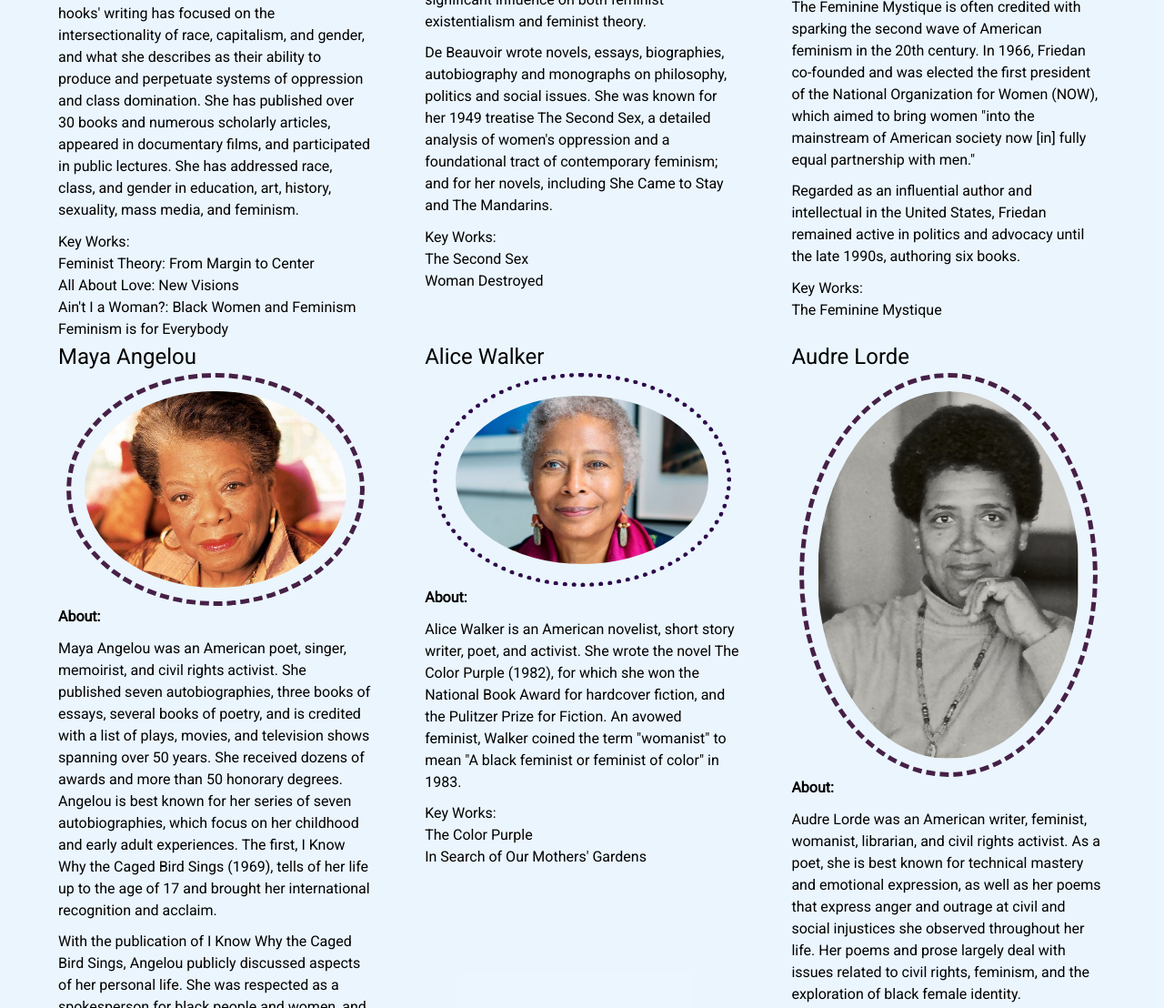
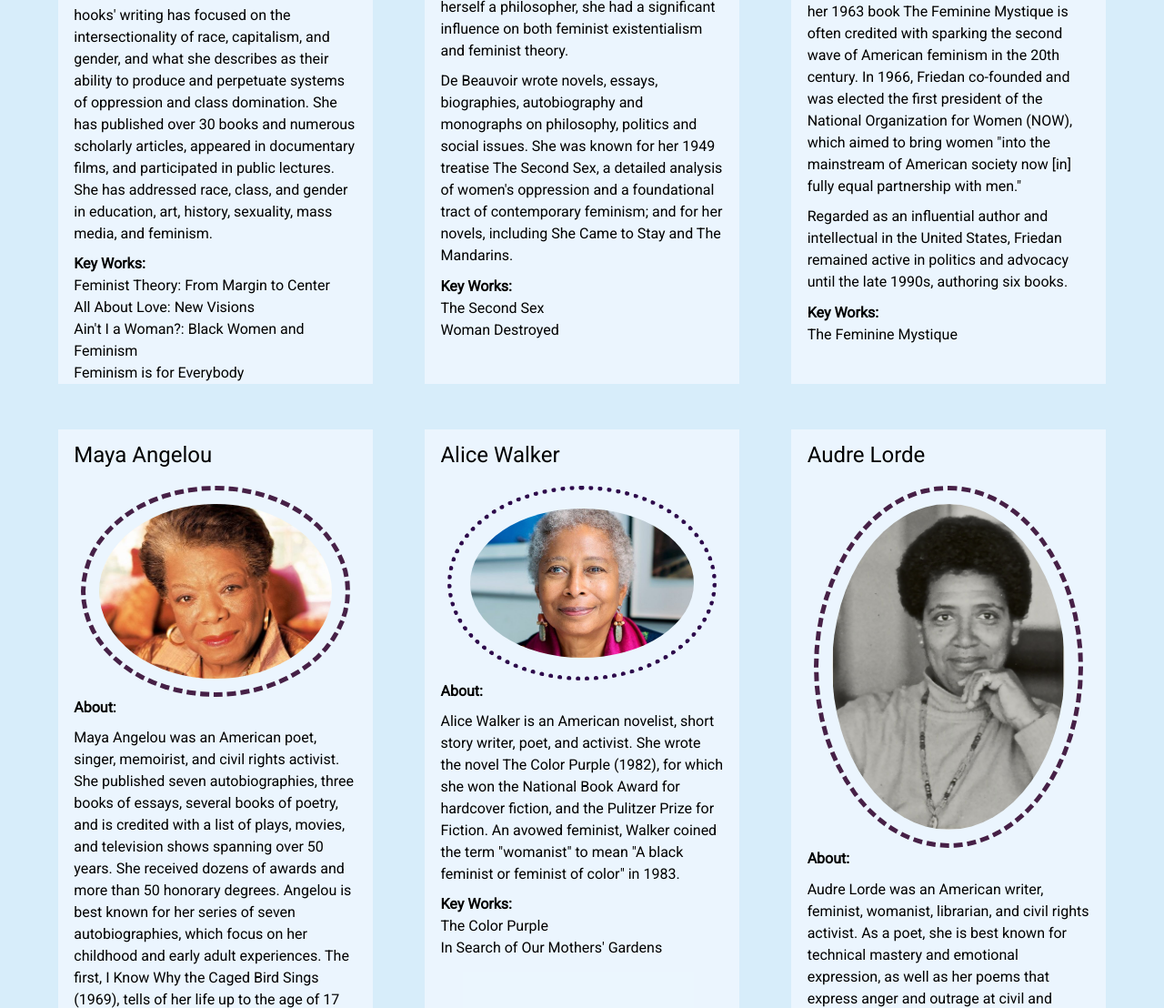
Before and after one commit to gabbyhl/ww-checkpoint-tablet, a plain HTML site: page literature.html in a window 1280 px wide. Shown: the part 711-1819 px from the top of the page at 91% size. Drawn offline with Linux system fonts and the light colour scheme; a web font is replaced by a local one.

Commit message:
Add files via upload

```diff
--- a/css/style.css
+++ b/css/style.css
@@ -44,6 +44,14 @@ header{
     }
   }
 
+  @media (prefers-reduced-motion){
+    h1{
+        text-shadow: 3px 3px 5px rgba(2, 133, 113, 0.6);
+        animation: none;
+    }
+}
+
+
 h1{
     font-family: 'Shrikhand', cursive;
     font-size: 300%;
@@ -63,16 +71,10 @@ h1{
 }
 
 
-
-@media (prefers-reduced-motion){
-    h1{
-        text-shadow: 3px 3px 5px rgba(2, 133, 113, 0.6);
-        animation: none;
-    }
-}
 h2{
     font-family: 'Roboto', sans-serif;
     font-size: 150%;
+    margin-bottom: 5%;
 }
 
 h3{
@@ -114,7 +116,7 @@ figcaption{
     padding: 1%;
     background: black;
     color: white;
-    opacity: 50%;
+    opacity: 80%;
 }
 
 
@@ -281,6 +283,7 @@ div.about_grid div{
 
 /*code for the larger viewports*/
 
+/* tablet view */
 
 @media screen and (min-width: 750px){
 
@@ -302,11 +305,6 @@ div.about_grid div{
         font-size: 400%;
     }
 
-    /* #parallax_wrapper{
-        display: grid;
-        padding: none;
-        margin: none;
-      } */
 
     #intro_wrapper{
         display: grid;
@@ -314,14 +312,22 @@ div.about_grid div{
         align-items: center;
         padding: 0;
         margin: 0;
-        background-image: url("../images/lona-XmCMRPMO6lI-unsplash.jpg");
+        background-image: url("../images/historical_figures.gif");
         background-attachment: fixed;
         background-position: left;
         background-size: contain;
         background-repeat: no-repeat;
         min-height: 100vh;
-        min-width: 50vw;
-      }
+    }
+    @media (prefers-reduced-motion){
+        h1{
+            text-shadow: 3px 3px 5px rgba(2, 133, 113, 0.6);
+            animation: none;
+        }
+            #intro_wrapper{
+                background-image: url("../images/lona-XmCMRPMO6lI-unsplash.jpg");
+            }
+    }
 
     #intro_wrapper p {
         grid-column-start: 2;
@@ -329,13 +335,6 @@ div.about_grid div{
         justify-self: center;
         text-align: center;
       }
-
-    /* #parallax {
-        display:block;
-        border: none;
-        border-radius: 0;
-        width: 100%;
-      } */
 
     nav{
         margin: auto;
@@ -369,6 +368,8 @@ div.about_grid div{
 
     div.about_grid {
         border-radius: 0%;
+        margin: 1% 0 1% 0;
+        padding: 0;
     }
 
     div.about_grid figure{
@@ -409,17 +410,20 @@ div.about_grid div{
     .grid_people{
         display: grid;
         grid-template-columns: 1fr 1fr;
-        grid-column-gap: 5%;
-        background-color: rgb(240, 248, 255, .8);
+        grid-column-gap: 2%;
+        grid-row-gap: 1%;
     }
 
-    main.grid_people img{
-    grid-column-start: 1 span 1;
-    }
-    .grid_people div p{
-        grid-column-start: 2 span 1;
+    .grid_people > div{
+    /* border: 1px dotted black; */
+    padding-left: 5%;
+    padding-right: 5%;
+    padding-top: 3%;
+    background-color: rgb(240, 248, 255, .8);
     }
 }
+
+/* desktop view */
 
 @media  screen and (min-width: 950px){
 
@@ -454,4 +458,4 @@ div.about_grid div{
     div.about_grid #dict {
         grid-column-start: 3;
     }
-};
+}
--- a/literature.html
+++ b/literature.html
@@ -54,7 +54,7 @@
         </p>
       </div>
       <div>
-      Key Works:
+      <h4>Key Works:</h4>
         <ul>
           <li>Feminist Theory: From Margin to Center</li>
           <li>All About Love: New Visions</li>
@@ -77,7 +77,7 @@
         </p>
       </div>
       <div>
-      Key Works:
+      <h4>Key Works:</h4>
         <ul>
           <li>The Second Sex</li>
           <li>Woman Destroyed</li>
@@ -99,7 +99,7 @@
         </p>
       </div>
       <div>
-      Key Works:
+      <h4>Key Works:</h4>
         <ul>
           <li>The Feminine Mystique</li>
         </ul>
@@ -119,7 +119,7 @@
         </p>
       </div>
       <div>
-      Key Works:
+      <h4>Key Works:</h4>
         <ul>
           <li>I Know Why the Caged Bird Sings</li>
           <li>And Still I Rise</li>
@@ -143,7 +143,7 @@
         </p>
       </div>
       <div>
-      Key Works:
+      <h4>Key Works:</h4>
         <ul>
           <li>The Color Purple</li>
           <li>In Search of Our Mothers' Gardens</li>
@@ -164,7 +164,7 @@
         </p>
       </div>
       <div>
-      Key Works:
+      <h4>Key Works:</h4>
         <ul>
           <li>Sister Outsider</li>
           <li>A Burst of Light: Essays</li>
@@ -187,7 +187,7 @@
         </p>
         </div>
         <div>
-      Key Works:
+      <h4>Key Works:</h4>
         <ul>
           <li>Americanah</li>
           <li>We Should All Be Feminists</li>
@@ -210,7 +210,7 @@
         </p>
       </div>
       <div>
-      Key Works:
+      <h4>Key Works:</h4>
         <ul>
           <li>Bad Feminist</li>
           <li>Hunger</li>
@@ -233,7 +233,7 @@
         </p>
       </div>
       <div>
-      Key Works:
+      <h4>Key Works:</h4>
         <ul>
           <li>Men Explain Things to Me</li>
           <li>Hope in the Dark</li>
@@ -259,7 +259,7 @@
         </p>
       </div>
       <div>
-      Key Works:
+      <h4>Key Works:</h4>
         <ul>
           <li>Gender Trouble: Feminism and the Subversion of Identity</li>
           <li>Undoing Gender</li>
@@ -285,7 +285,7 @@
         </p>
       </div>
       <div>
-      Key Works:
+      <h4>Key Works:</h4>
         <ul>
           <li>A Room of One's Own</li>
           <li>The Waves</li>
@@ -305,7 +305,7 @@
         </p>
       </div>
       <div>
-      Key Works:
+      <h4>Key Works:</h4>
         <ul>
           <li>Pride and Prejudice</li>
           <li>Emma</li>
@@ -325,7 +325,7 @@
         </p>
       </div>
       <div>
-      Key Works:
+      <h4>Key Works:</h4>
         <ul>
           <li>Jane Eyre (Charlotte)</li>
           <li>Wuthering Heights (Emily)</li>
@@ -350,7 +350,7 @@
         </p>
       </div>
       <div>
-      Key Works:
+      <h4>Key Works:</h4>
         <ul>
           <li>Because I could not stop for Death</li>
           <li>Success is Counted Sweetest</li>
@@ -371,7 +371,7 @@
         </p>
       </div>
       <div>
-      Key Works:
+      <h4>Key Works:</h4>
         <ul>
           <li>On Being Brought from Africa to America</li>
         </ul>
```
Also changed, not shown: 1 other file.
